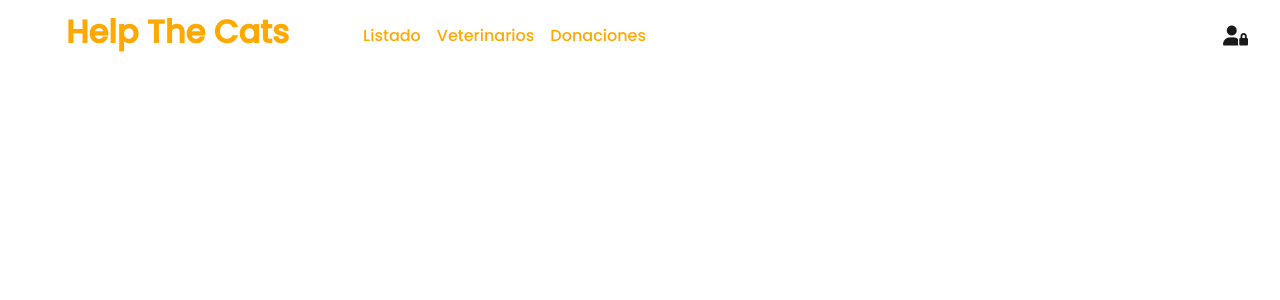
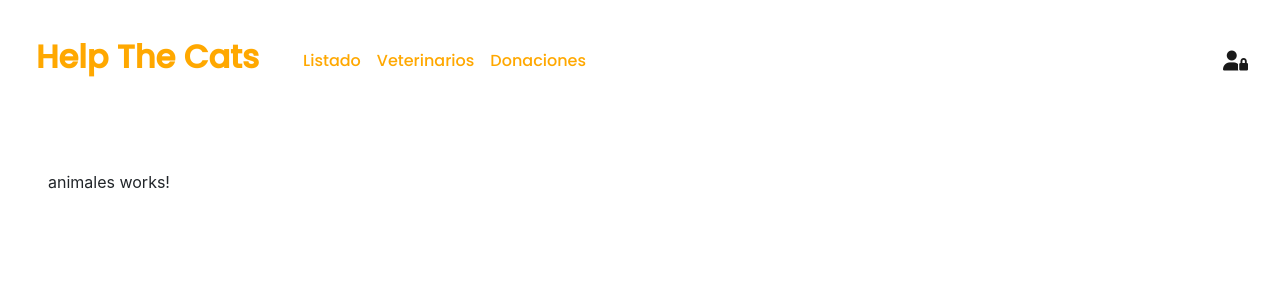
Before and after one commit to AlbertoLinde/HelpTheCat-Web, an Angular app: page /animales in a window 1280 px wide. Shown: the top 300 px of the page. Built offline with nearby package versions, Linux system fonts and the light colour scheme.

Commit message:
Correccion de espaciados

```diff
--- a/src/app/app.component.html
+++ b/src/app/app.component.html
@@ -1 +1,6 @@
-<app-navbar></app-navbar>
+<div>
+  <app-navbar></app-navbar>
+  <div class="m-5">
+    <router-outlet></router-outlet>
+  </div>
+</div>
--- /dev/null
+++ b/src/app/components/animales/animales.component.html
@@ -0,0 +1 @@
+<p>animales works!</p>
--- /dev/null
+++ b/src/app/components/animales/animales.component.ts
@@ -0,0 +1,15 @@
+import { Component, OnInit } from '@angular/core';
+
+@Component({
+  selector: 'app-animales',
+  templateUrl: './animales.component.html',
+  styleUrls: ['./animales.component.css']
+})
+export class AnimalesComponent implements OnInit {
+
+  constructor() { }
+
+  ngOnInit(): void {
+  }
+
+}
--- a/src/app/components/navbar/navbar.component.html
+++ b/src/app/components/navbar/navbar.component.html
@@ -1,5 +1,5 @@
 <nav class="navbar navbar-expand-lg navbar-light bg-light" style="color: #FFA800;">
-  <a class="navbar-brand" href="#" style="padding-right: 50px; padding-left: 50px; color: #FFA800;">
+  <a class="navbar-brand" href="#" style="padding: 30px; padding-right: 20px; padding-left: 20px; color: #FFA800;">
     <h2><b>Help The Cats</b></h2>
   </a>
   <button class="navbar-toggler" type="button" data-toggle="collapse" data-target="#navbarNav" aria-controls="navbarNav"
```
Also changed, not shown: src/app/app-routing.module.ts (added, +19 -0 lines), src/app/app.module.ts (+6 -2 lines), src/app/components/animales/animales.component.css (added), 1 other file (tests, documents, lock files or other folders).
